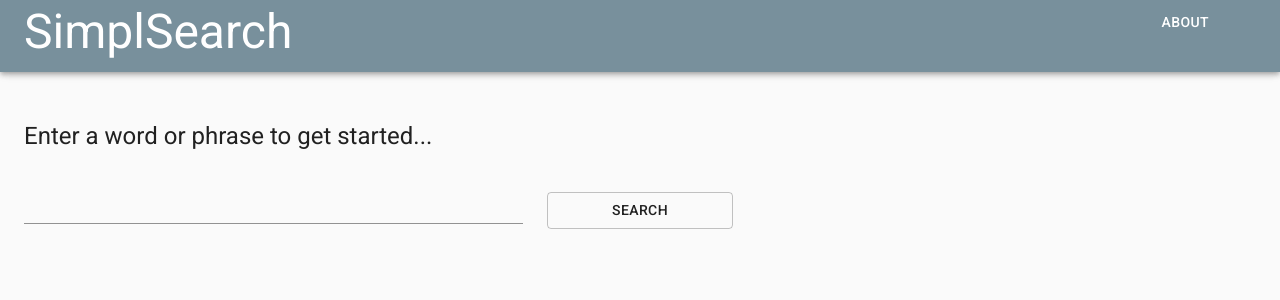
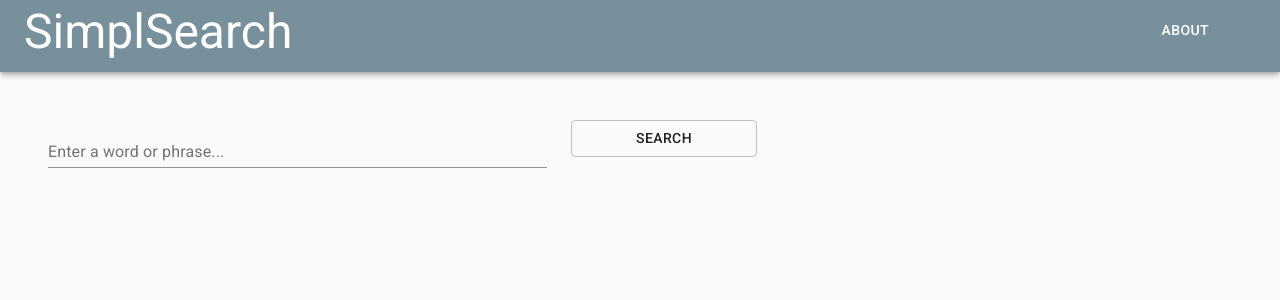
Before and after one commit to kristiancharb/SimplSearch-Frontend, a Next.js app: page / in a window 1280 px wide. Shown: the top 300 px of the page. Built offline with nearby package versions, Linux system fonts and the light colour scheme.

Commit message:
Add support for start/end query params. Fix styling

```diff
--- a/components/Layout.js
+++ b/components/Layout.js
@@ -17,6 +17,10 @@ const useStyles = makeStyles(theme => ({
   heading: {
     paddingBottom:  theme.spacing(1),
     backgroundColor: blueGrey[400],
+  },
+  button: {
+    flex: 1,
+    marginTop: theme.spacing(1),
   }
 }));
 
@@ -42,7 +46,7 @@ const Layout = props => {
                     <Typography variant="h3">SimplSearch</Typography>
                   </Grid>
                   <Grid>
-                    <LinkButton style={{flex: 1}}>About</LinkButton>
+                    <LinkButton className={classes.button}>About</LinkButton>
                   </Grid>
                 </Grid>
               </Toolbar>
--- a/components/SearchBar.js
+++ b/components/SearchBar.js
@@ -13,14 +13,15 @@ const SearchBar = props => {
   const handleSubmit = event => {
     event.preventDefault();
     const query = value.toLowerCase();
-    window.location.href = `${window.origin}?query=${query}`;
+    window.location.href = `${window.origin}?query=${query}&start=0&end=10`;
   };
 
   return (
     <form onSubmit={handleSubmit} method='get'>
       <Grid container spacing={3}>
+        <Grid item xs={'auto'} />
         <Grid item xs={5}>
-          <TextField id="standard-basic" value={value} onChange={handleChange} fullWidth/>
+          <TextField id='standard-basic' label='Enter a word or phrase...' value={value} onChange={handleChange} fullWidth/>
         </Grid>
         <Grid item xs={2}>
           <Button type='submit' variant='outlined' fullWidth>Search</Button>
--- a/pages/index.js
+++ b/pages/index.js
@@ -24,16 +24,11 @@ const Index = props => {
       <div>
         <SearchBar value={router.query.query}/>
         <br></br>
-        {/* <Paper elevation={3}> */}
-          <div className={classes.container}>
-            <SearchResults status={props.status} results={props.results} query={router.query.query} />
-          </div>
-        {/* </Paper> */}
+        <div className={classes.container}>
+          <SearchResults status={props.status} results={props.results} query={router.query.query} />
+        </div>
       </div> :
       <div>
-        <Typography variant="h5">Enter a word or phrase to get started...</Typography>
-        <br></br>
-        <br></br>
         <SearchBar value={router.query.query}/>
       </div>
       }
@@ -54,7 +49,8 @@ Index.getInitialProps = async context => {
       method: 'post',
       body: JSON.stringify({
         query: context.query.query,
-        limit: 10
+        start: parseInt(context.query.start),
+        end: parseInt(context.query.end),
       }),
       headers: { 'Content-Type': 'application/json' }
     });
```
